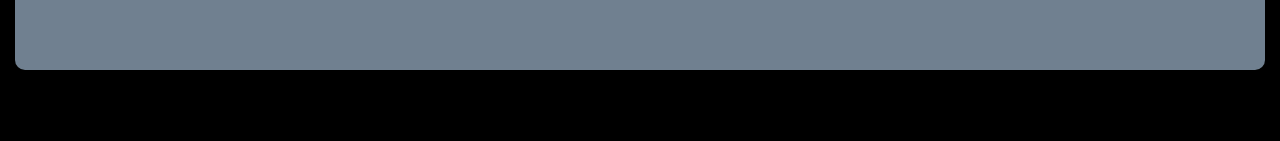
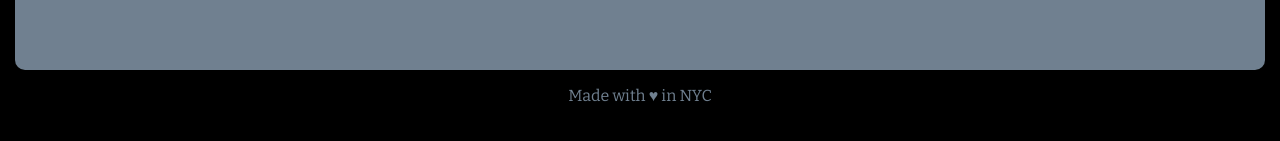
Before and after one commit to mmalamm/bovine_corvus, a website: page public/index.html in a window 1280 px wide. Shown: the part 635-776 px from the top of the page. Drawn offline with nearby package versions, Linux system fonts and the light colour scheme.

Commit message:
add footer with made with ♥ in nyc

```diff
--- a/public/css/style.css
+++ b/public/css/style.css
@@ -37,3 +37,11 @@ header {
   margin-top: 10px;
   padding-top: 50px;
 }
+
+footer {
+  margin: 0 auto;
+  color: #708090;
+  display: flex;
+  justify-content: center;
+  align-items: center;
+}
--- a/public/index.html
+++ b/public/index.html
@@ -17,6 +17,8 @@
       <h2>Coming Soon...</h2>
     </div>
 
-
+    <footer>
+      <p>Made with ♥ in NYC</p>
+    </footer>
   </body>
 </html>
```
